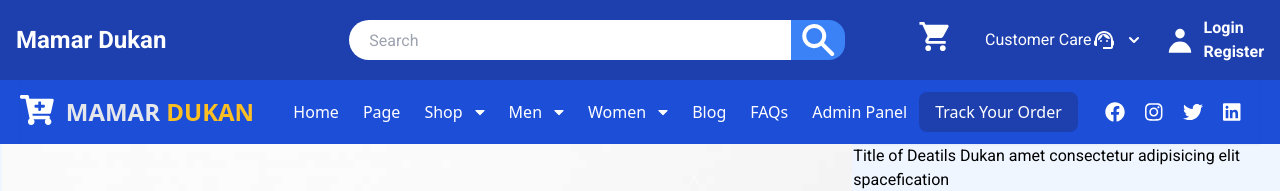
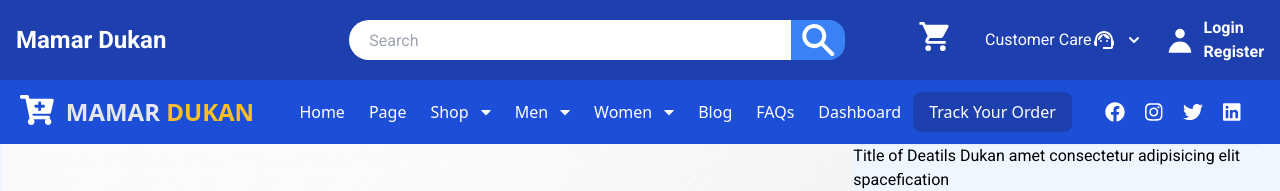
Before and after one commit to Robustdevs5/MamarDukan-client, a React (Create React App) app: page /product in a window 1280 px wide. Shown: the top 191 px of the page. Built offline with nearby package versions, Linux system fonts and the light colour scheme; no server answers.

Commit message:
admin dashboard added

```diff
--- a/src/App.js
+++ b/src/App.js
@@ -1,27 +1,25 @@
 import HomePage from "./pages/Home-page/HomePage";
 import { BrowserRouter as Router, Switch, Route } from "react-router-dom";
-// import AddProduct from "./Components/Admin/addProduct/AddProduct";
-import AddProduct from "./Components/Dashboard/AddProduct/AddProduct";
-import ManageProduct from "./Components/Dashboard/ManageProduct/ManageProduct";
-import AdminSidebar from "./Components/Dashboard/AdminSidebar/AdminSidebar";
-import AddAdmin from "./Components/Dashboard/AddAdmin/AddAdmin";
+import AddProduct from "./Components/AdminDashboard/AddProduct/AddProduct";
+import ManageProduct from "./Components/AdminDashboard/ManageProduct/ManageProduct";
+import AdminSidebar from "./Components/AdminDashboard/AdminSidebar/AdminSidebar";
+import AddAdmin from "./Components/AdminDashboard/AddAdmin/AddAdmin";
 import ProductDeatils from "./Components/ProductDeatils/ProductDeatils";
+
 
 
 function App() {
   return (
     <Router>
       <Switch>
+
         <Route exact path="/" component={HomePage} />
-
         <Route exact path="/addProduct" component={AddProduct} />
         <Route exact path="/adminSidebar" component={AdminSidebar} />
         <Route exact path="/addAdmin" component={AddAdmin} />
         <Route exact path="/manageProduct" component={ManageProduct} />
+        <Route exact path="/product" component={ProductDeatils} />
 
-        <Route path="/product">
-          <ProductDeatils />
-        </Route>
       </Switch>
     </Router>
   );
--- a/src/Components/Navbar/Menu/MenuItems.js
+++ b/src/Components/Navbar/Menu/MenuItems.js
@@ -260,7 +260,7 @@ export const Menu = [
       "py-3  px-3 font-medium hover:bg-blue-900 duration-500 hover:text-white rounded-lg",
   },
   {
-    title: "Admin panel",
+    title: "Dashboard",
     path: "/addProduct",
     class:
       "py-2  px-3 font-medium hover:bg-blue-900 duration-500 hover:text-white rounded-lg",
```
Also changed, not shown: src/Components/AdminDashboard/AddAdmin/AddAdmin.js (renamed from src/Components/Dashboard/AddAdmin/AddAdmin.js), src/Components/AdminDashboard/AddProduct/AddProduct.js (renamed from src/Components/Dashboard/AddProduct/AddProduct.js), src/Components/AdminDashboard/AdminSidebar/AdminSidebar.js (renamed from src/Components/Dashboard/AdminSidebar/AdminSidebar.js), src/Components/AdminDashboard/ManageProduct/ManageProduct.js (renamed from src/Components/Dashboard/ManageProduct/ManageProduct.js), src/Components/AdminDashboard/ManageProduct/ProductList.js (renamed from src/Components/Dashboard/ManageProduct/ProductList.js).
